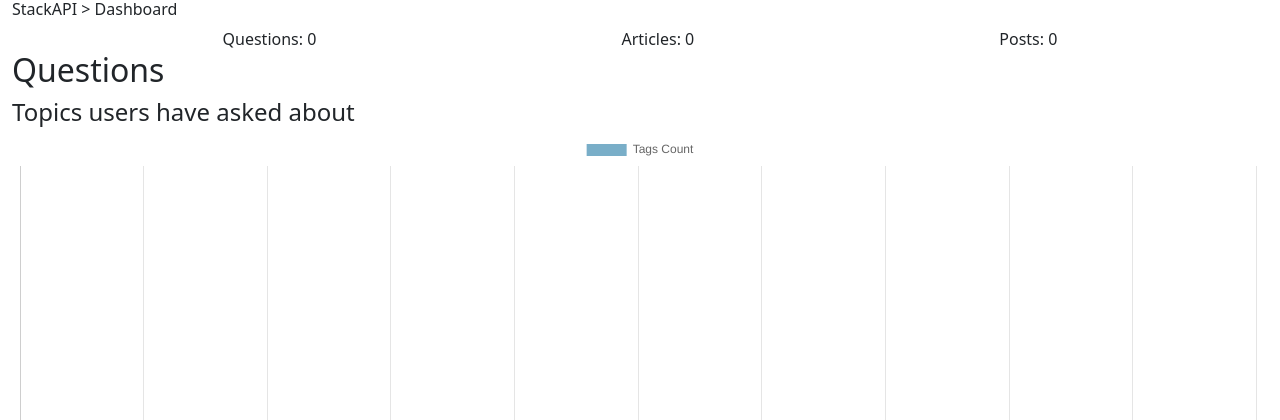
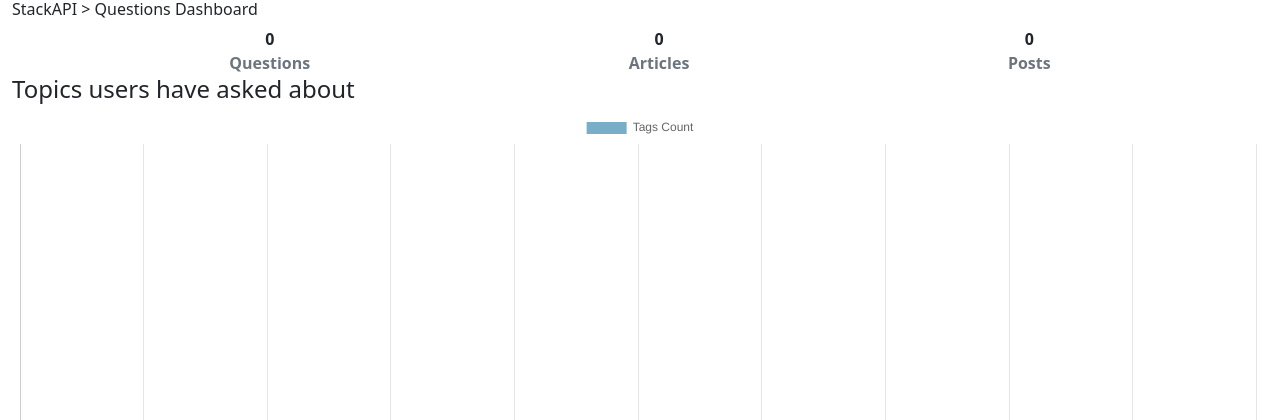
Before and after one commit to JoniJohn/stackAPI, a Django app: page /dashboard/questions in a window 1280 px wide. Shown: the top 420 px of the page. Run offline with Django 4.2, Linux system fonts and the light colour scheme; some libraries are stand-ins or nearby versions.

Commit message:
Improvement to UI

```diff
--- a/web/dashboard/views.py
+++ b/web/dashboard/views.py
@@ -22,7 +22,9 @@ def dashboard(request):
 def dashboard2(request):
     template = loader.get_template('dashboard2.html')
     context = {
-        "articles_count": articles.get_count(),
+        "question_count": questions.get_count(),
+        "article_count": articles.get_count(),
+        "post_count": posts.get_count(),
         "article_tags": articles.get_tags()
     }
     return HttpResponse(template.render(context, request))
@@ -31,6 +33,8 @@ def dashboard2(request):
 def dashboard3(request):
     template = loader.get_template('dashboard3.html')
     context = {
+        "question_count": questions.get_count(),
+        "article_count": articles.get_count(),
         "post_count": posts.get_count(),
         "post_types": posts.get_post_types(),
     }
--- a/web/templates/dashboard.html
+++ b/web/templates/dashboard.html
@@ -6,23 +6,31 @@
     <title>StackAPI</title>
 </head>
 <body class="container-fluid">
-    <h6>StackAPI > Dashboard</h6>
+    <h6>StackAPI > Questions Dashboard</h6>
     <div class="container">
-        <div class="row row-cols-auto">
-            <div class="col m-auto">Questions: {{ question_count }}</div>
-            <div class="col m-auto">Articles: {{ article_count }}</div>
-            <div class="col m-auto">Posts: {{ post_count }}</div>
+        <div class="row row-cols-auto fw-bolder">
+            <div class="col m-auto">
+                <div class="d-flex justify-content-center">{{ question_count }}</div>
+                <div class="text-muted">Questions</div>
+            </div>
+            <div class="col m-auto">
+                <div class="d-flex justify-content-center">{{ article_count  }}</div>
+                <div class="text-muted">Articles</div>
+            </div>
+            <div class="col m-auto">
+                <div class="d-flex justify-content-center">{{ post_count  }}</div>
+                <div class="text-muted">Posts</div>
+            </div>
         </div>
     </div>
-    <h2>Questions</h2>
     <h4>Topics users have asked about</h4>
     <div>
-        <canvas id="tagsChart" width="400" height="400"></canvas>
+        <canvas id="tagsChart"></canvas>
     </div>
     <h4>Are other users responding</h4>
 
     <div>
-        <canvas id="answeredChart" width="400" height="400"></canvas>
+        <canvas id="answeredChart" width="100" height="100"></canvas>
     </div>
     <script src="https://cdn.jsdelivr.net/npm/chart.js@3.7.0/dist/chart.min.js"></script>
     <script>
```
Also changed, not shown: web/templates/dashboard2.html (+15 -7 lines), web/templates/dashboard3.html (+20 -8 lines).
